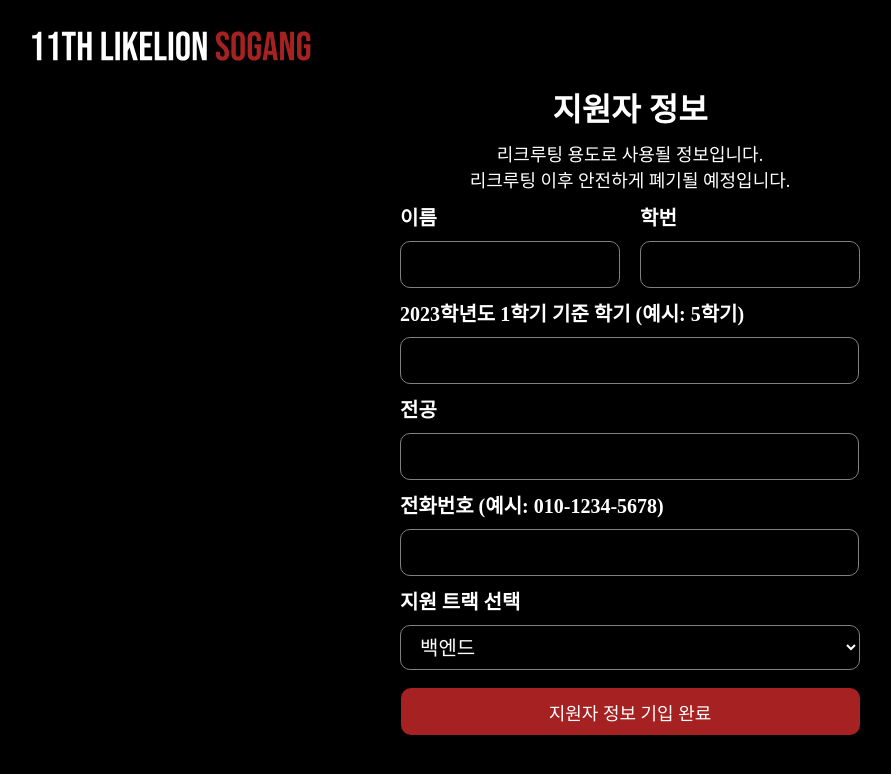
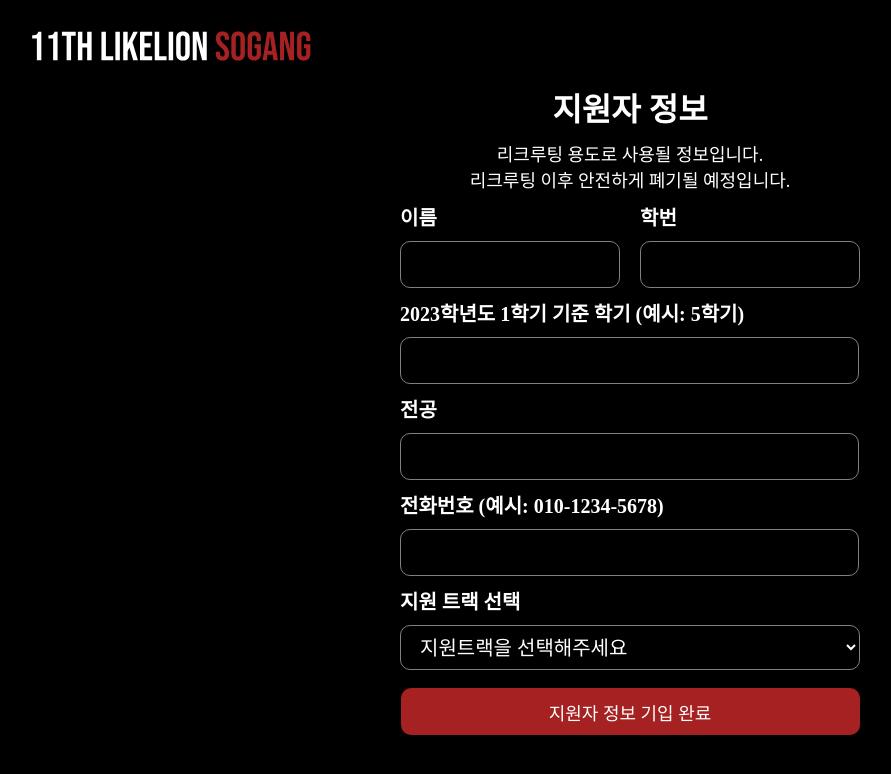
Before and after one commit to Applion-11th/Applion-Client, a React (Create React App) app: page /info in a window 1280 px wide. Shown: the top 774 px of the page, without its empty margins (10-901 px from the left). Built offline with nearby package versions, Linux system fonts and the light colour scheme; a web font is replaced by a local one.

Commit message:
feat: /info page 지원트랙선택 placeholder 설정완료

```diff
--- a/src/components/SelectTrack/index.js
+++ b/src/components/SelectTrack/index.js
@@ -3,7 +3,7 @@ import styled from "styled-components";
 
 export const SelectTrack = () => {
   const selectList = ["백엔드", "프론트엔드"];
-  const [selected, setSelected] = useState("지원하실 트랙을 선택해주세요");
+  const [selected, setSelected] = useState('');
 
   const handleSelect = (e) => {
     setSelected(e.target.value);
@@ -17,6 +17,9 @@ export const SelectTrack = () => {
   return (
     <>
       <SelectContainer onChange={handleSelect} value={selected}>
+      <SelectOption value="" disabled={true} >
+            지원트랙을 선택해주세요
+      </SelectOption>
         {selectList.map((item) => (
           <SelectOption value={item} key={item}>
             {item}
```
